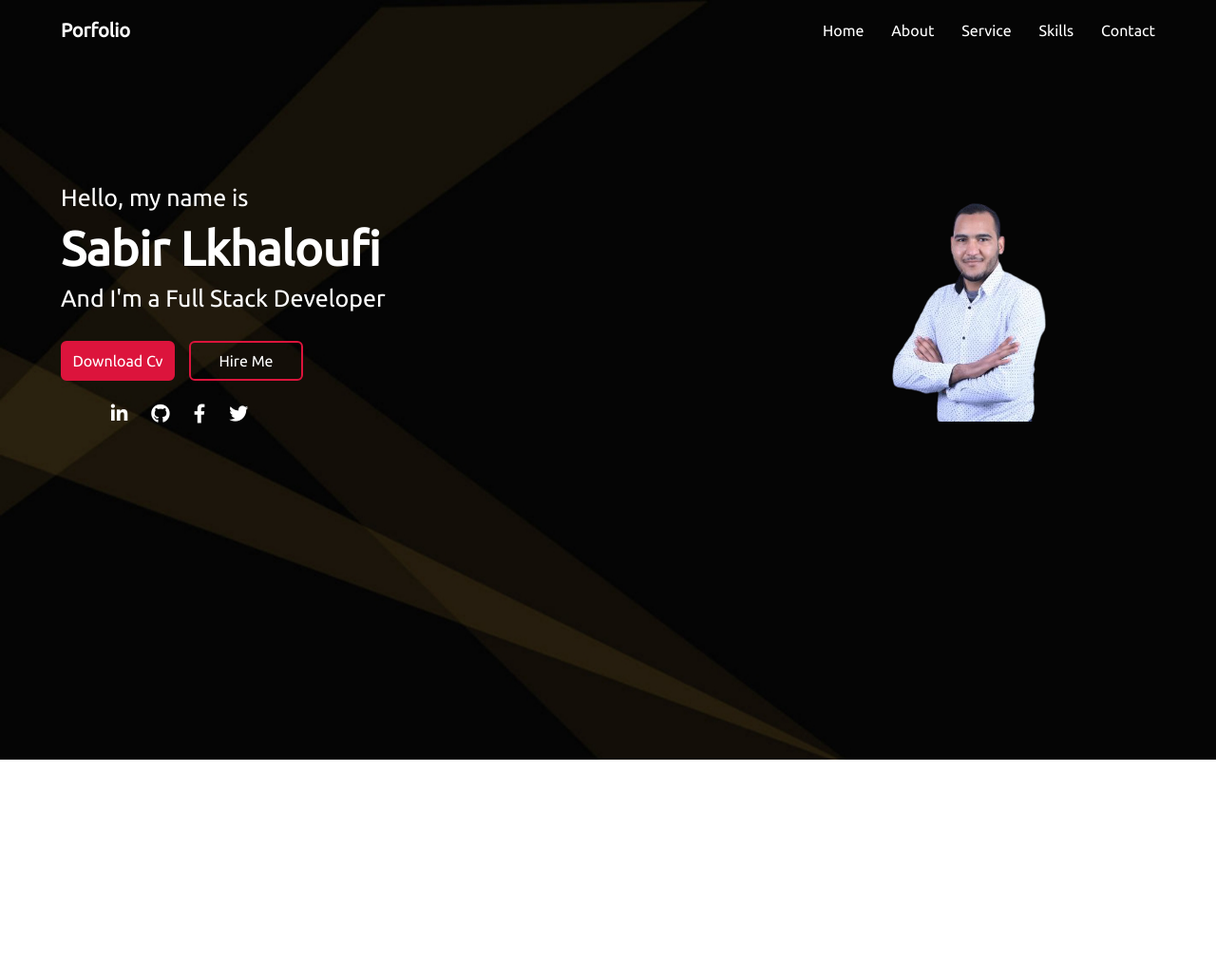
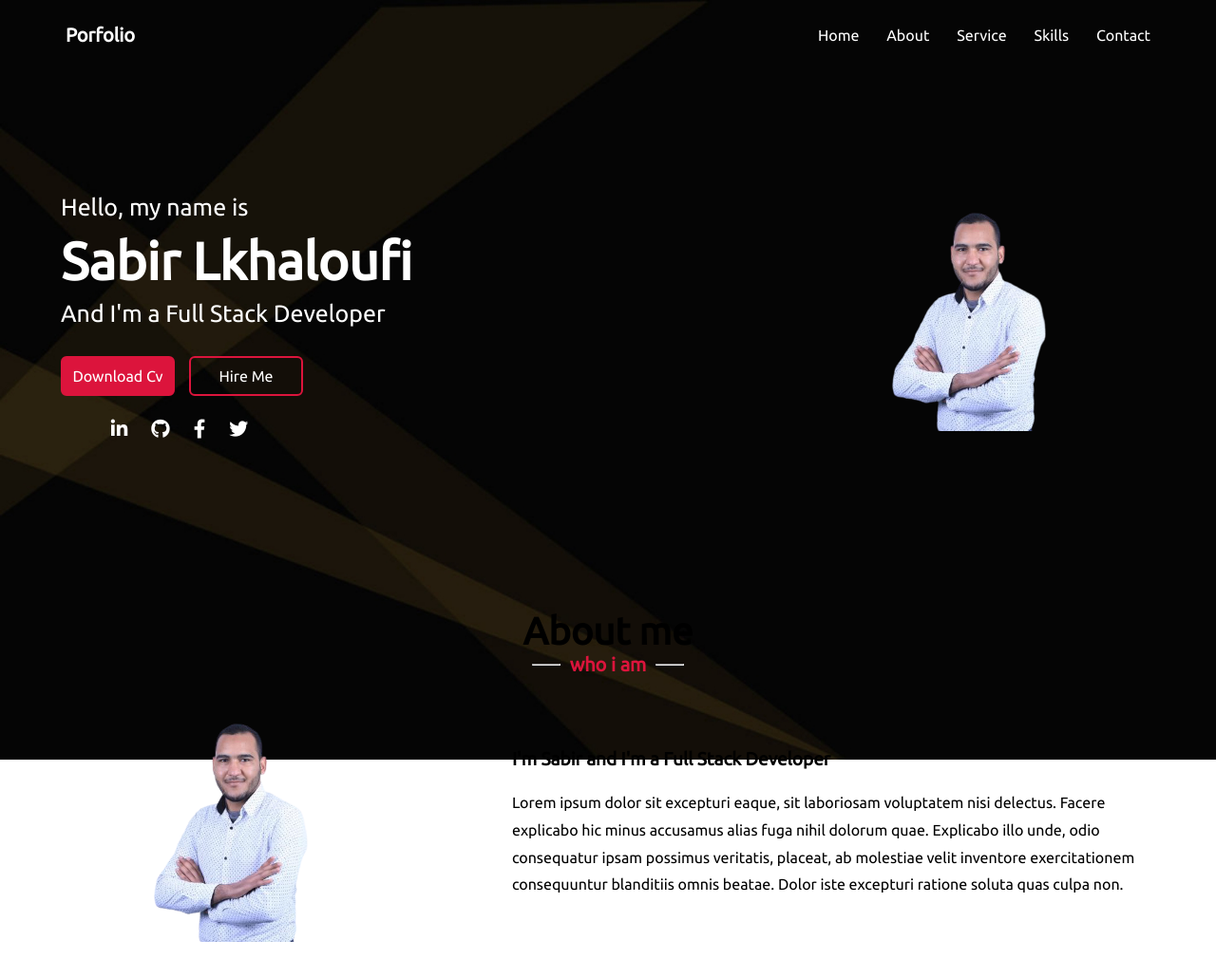
Before and after one commit to sabirlkhaloufi/sabirlkhaloufi.github.io, a plain HTML site: page index.html in a window 1280 px wide. Shown: the whole page at 95% size. Before the commit the page ends 800 px from the top, so only its background shows below. Drawn offline with Linux system fonts and the light colour scheme.

Commit message:
add part about me

```diff
--- a/css/style.css
+++ b/css/style.css
@@ -27,7 +27,7 @@
 }
 .navbar-mobile{
     transition: ease-in-out .8s;
-    position: absolute;
+    position:fixed;
     top: 0;
     display: none;
     background-color: black;
@@ -49,8 +49,8 @@
 }
 .menutoggle div{
     background-color: white;
-    width: 28px;
-    height: 3px;
+    width: 30px;
+    height: 4px;
     border-radius: 6px;
 }
 .t-line,.b-line{
@@ -61,7 +61,7 @@
     transition: ease-in-out .5s;
 }
 .b-line-r{
-    margin-top: -7px;
+    margin-top: -8px;
     transform: rotate(45deg);
     transition: ease-in-out .5s;
 }
@@ -84,6 +84,7 @@ ul{
     list-style: none;
 }
 header{
+    padding: 5px;
     position:sticky;
     top: 20px;
     display: flex;
@@ -156,6 +157,51 @@ header nav ul{
     font-size: 20px;
 }
 
+
+/* ---------------------about me----------------------------- */
+.about{
+    margin-top: 180px;
+    margin-bottom: 100px;
+    display: flex;
+    flex-direction: column;
+    align-items: center;
+}
+.about .who{
+    display: flex;
+    gap: 10px;
+    align-items: center;
+    justify-content: center;
+}
+.about .who hr{
+    width: 30px;
+}
+.about .who span{
+    color: crimson;
+    font-size: 20px;
+    font-weight: bold;
+}
+.about h2{
+    font-size: 40px;
+}
+.about .profil{
+    margin-top: 30px;
+    display: flex;
+    flex-direction: column;
+    gap: 100px;
+}
+.about .profil .resume{
+    display: flex;
+    flex-direction: column;
+    gap: 20px;
+}
+.about .profil .resume p{
+    line-height: 1.8;
+}
+.about .profil h4{
+    font-size: 19px;
+    font-weight: 600px;
+}
+
 @media screen and (min-width:800px){
     header nav{
         display: block;
@@ -168,7 +214,7 @@ header nav ul{
         justify-content: space-between;
     }
     .home .info h1{
-        font-size: 50px;
+        font-size: 55px;
     }
     .navbar-mobile{
         display: none;
@@ -176,4 +222,11 @@ header nav ul{
     .menutoggle{
         display: none;
     }
+
+    /* --------------about---------------------- */
+
+    .about .profil{
+        flex-direction: row;
+        align-items: center;
+    }
 }
--- a/index.html
+++ b/index.html
@@ -64,20 +64,20 @@
                 </div>
             </div>
 
-            <!-- <div class="about">
+            <div class="about">
                 <div class="title">
                     <h2>About me</h2>
-                    <hr><span>who i am</span><hr>
+                    <div class="who"><hr><span>who i am</span><hr></div>
                 </div>
                 <div class="profil">
-                    <img src="" alt="">
-                    <div class="">
+                    <img src="./assets/img/sabirimage-removebg-preview.png" alt="sabir" height="250">
+                    <div class="resume">
                         <h4>
                             I'm Sabir and I'm a Full Stack Developer</h4>
-                            <p>Lorem ipsum dolor sit amet consectetur adipisicing elit. Quasi ut voluptatum eveniet doloremque autem excepturi eaque, sit laboriosam voluptatem nisi delectus. Facere explicabo hic minus accusamus alias fuga nihil dolorum quae. Explicabo illo unde, odio consequatur ipsam possimus veritatis, placeat, ab molestiae velit inventore exercitationem consequuntur blanditiis omnis beatae. Dolor iste excepturi ratione soluta quas culpa voluptatum repudiandae harum non.</p>
+                            <p>Lorem ipsum dolor sit excepturi eaque, sit laboriosam voluptatem nisi delectus. Facere explicabo hic minus accusamus alias fuga nihil dolorum quae. Explicabo illo unde, odio consequatur ipsam possimus veritatis, placeat, ab molestiae velit inventore exercitationem consequuntur blanditiis omnis beatae. Dolor iste excepturi ratione soluta quas culpa non.</p>
                     </div>
                 </div>
-            </div> -->
+            </div>
         </main>
         <footer>
 
```
